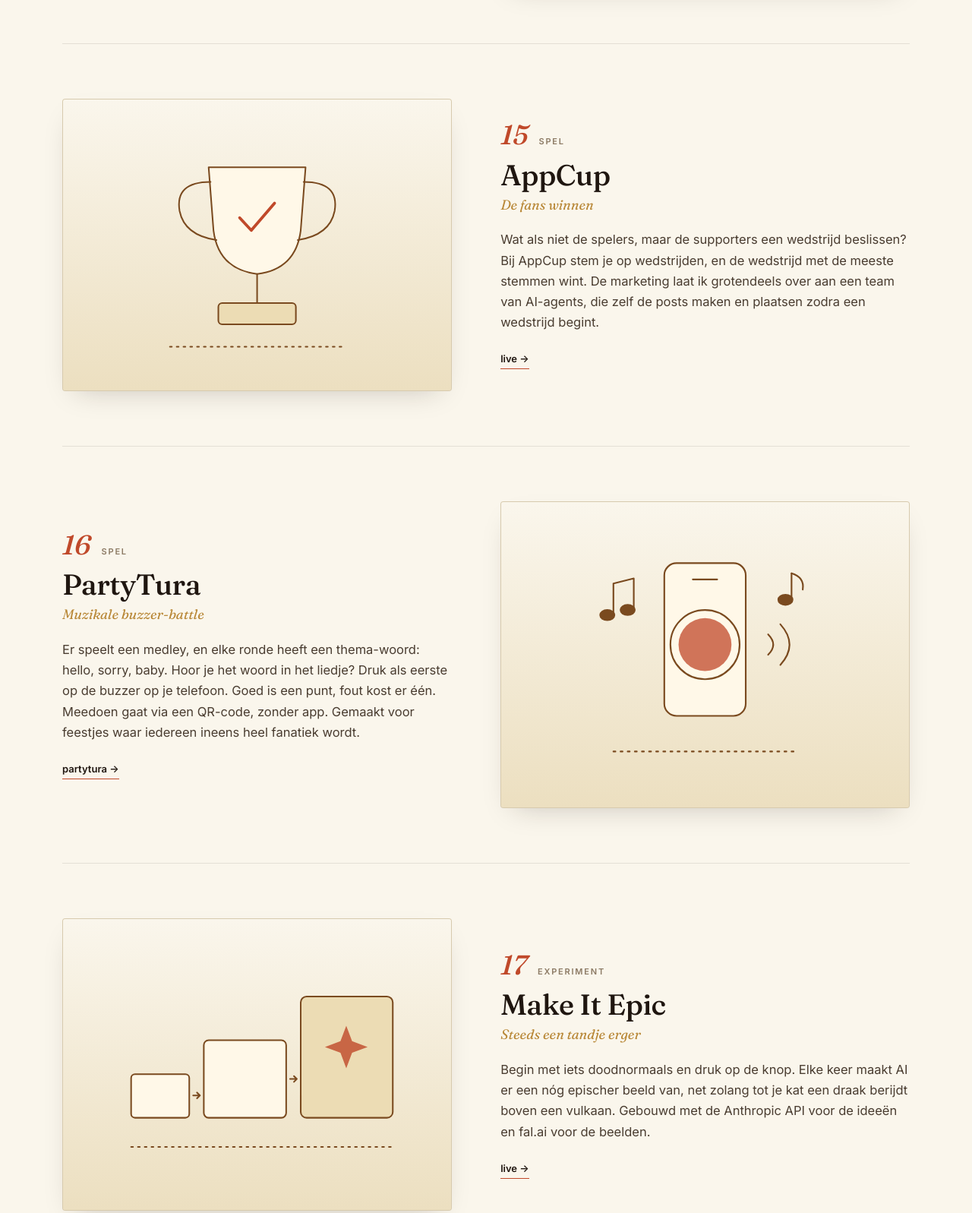
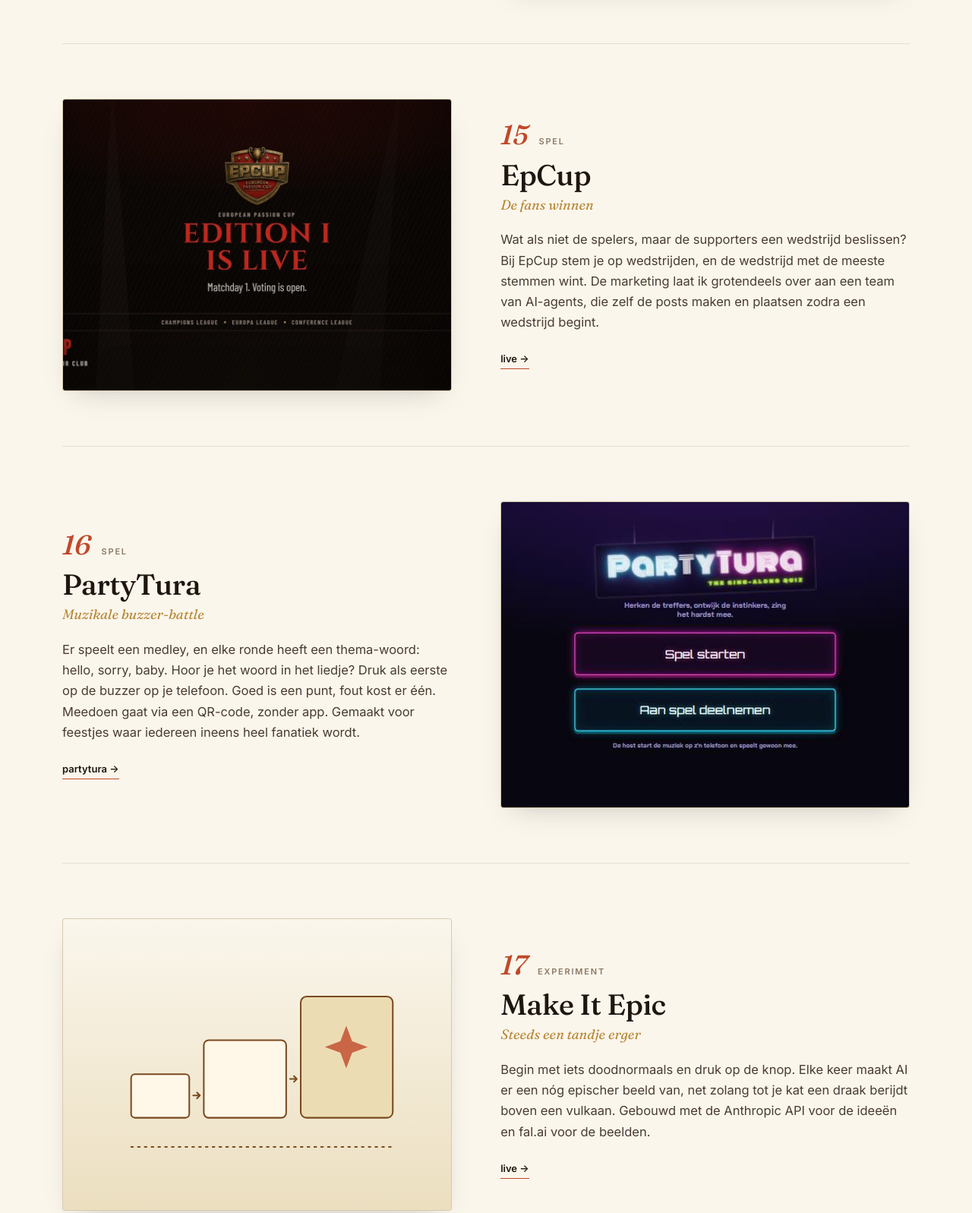
Before and after one commit to joost-prive/via-aventura, a plain HTML site: page index.html in a window 1280 px wide. Shown: the part 8180-9777 px from the top of the page at 76% size. Drawn offline with Linux system fonts and the light colour scheme; no server answers.

Commit message:
Add images for EpCup, PartyTura and SaiteBouwer; rename AppCup to EpCup
Co-Authored-By: Claude Opus 5.5 <noreply@anthropic.com>
Claude-Session: https://claude.ai/code/session_01H62w1mi3nuqJMMyNDkMpyA

```diff
--- a/index.html
+++ b/index.html
@@ -528,28 +528,18 @@
           </div>
         </article>
 
-        <!-- 15 — AppCup -->
+        <!-- 15 — EpCup -->
         <article class="work" data-cat="game">
           <a class="work-media" href="#" data-soon>
-            <svg viewBox="0 0 400 300" class="illustration" preserveAspectRatio="xMidYMid meet">
-              <g stroke="#7a4a1f" fill="none" stroke-width="1.6" stroke-linecap="round" stroke-linejoin="round">
-                <path d="M150 70 L250 70 L245 135 Q240 175 200 180 Q160 175 155 135 Z" fill="#fff8e8"/>
-                <path d="M152 85 Q115 85 120 115 Q125 140 158 145"/>
-                <path d="M248 85 Q285 85 280 115 Q275 140 242 145"/>
-                <line x1="200" y1="180" x2="200" y2="210"/>
-                <rect x="160" y="210" width="80" height="22" rx="4" fill="#ecdcb4"/>
-                <path d="M182 122 l12 13 l24 -28" stroke="#c0492a" stroke-width="3"/>
-                <g stroke-dasharray="2 5"><line x1="110" y1="255" x2="290" y2="255"/></g>
-              </g>
-            </svg>
+            <img src="images/epcup.jpg" alt="EpCup — lanceringsvisual: Edition I is live, stemmen is geopend" loading="lazy" width="1200" height="800"/>
           </a>
           <div class="work-body">
             <p class="work-meta"><span class="work-num">15</span><span class="work-cat">Spel</span></p>
-            <h3>AppCup</h3>
+            <h3>EpCup</h3>
             <p class="work-tag"><em>De fans winnen</em></p>
             <p>
               Wat als niet de spelers, maar de supporters een wedstrijd
-              beslissen? Bij AppCup stem je op wedstrijden, en de wedstrijd
+              beslissen? Bij EpCup stem je op wedstrijden, en de wedstrijd
               met de meeste stemmen wint. De marketing laat ik grotendeels
               over aan een team van AI-agents, die zelf de posts maken en
               plaatsen zodra een wedstrijd begint.
@@ -561,23 +551,7 @@
         <!-- 16 — PartyTura -->
         <article class="work" data-cat="game">
           <a class="work-media" href="https://singsation.jmavandeven.workers.dev" target="_blank" rel="noopener">
-            <svg viewBox="0 0 400 300" class="illustration" preserveAspectRatio="xMidYMid meet">
-              <g stroke="#7a4a1f" fill="none" stroke-width="1.6" stroke-linecap="round" stroke-linejoin="round">
-                <rect x="160" y="60" width="80" height="150" rx="12" fill="#fff8e8"/>
-                <circle cx="200" cy="140" r="26" fill="#c0492a" stroke="none" opacity=".75"/>
-                <circle cx="200" cy="140" r="34"/>
-                <line x1="188" y1="76" x2="212" y2="76"/>
-                <path d="M110 110 L110 80 L130 75 L130 105"/>
-                <ellipse cx="104" cy="111" rx="7" ry="5" fill="#7a4a1f"/>
-                <ellipse cx="124" cy="106" rx="7" ry="5" fill="#7a4a1f"/>
-                <path d="M285 95 L285 70"/>
-                <ellipse cx="279" cy="96" rx="7" ry="5" fill="#7a4a1f"/>
-                <path d="M285 70 Q298 74 296 86"/>
-                <path d="M262 150 Q272 140 262 130"/>
-                <path d="M274 160 Q292 140 274 120"/>
-                <g stroke-dasharray="2 5"><line x1="110" y1="245" x2="290" y2="245"/></g>
-              </g>
-            </svg>
+            <img src="images/partytura.jpg" alt="PartyTura — startscherm met neon-logo en de knoppen Spel starten en Aan spel deelnemen" loading="lazy" width="1200" height="800"/>
           </a>
           <div class="work-body">
             <p class="work-meta"><span class="work-num">16</span><span class="work-cat">Spel</span></p>
@@ -654,21 +628,7 @@
         <!-- 19 — SaiteBouwer -->
         <article class="work" data-cat="tool">
           <a class="work-media" href="https://www.emv-elektrotechniek.nl" target="_blank" rel="noopener">
-            <svg viewBox="0 0 400 300" class="illustration" preserveAspectRatio="xMidYMid meet">
-              <g stroke="#7a4a1f" fill="none" stroke-width="1.6" stroke-linecap="round" stroke-linejoin="round">
-                <rect x="85" y="65" width="200" height="145" rx="8" fill="#fff8e8"/>
-                <line x1="85" y1="88" x2="285" y2="88"/>
-                <circle cx="100" cy="77" r="3" fill="#7a4a1f"/>
-                <circle cx="112" cy="77" r="3" fill="#7a4a1f"/>
-                <rect x="102" y="102" width="80" height="44" rx="3" fill="#ecdcb4" stroke="none"/>
-                <line x1="196" y1="108" x2="266" y2="108"/>
-                <line x1="196" y1="122" x2="256" y2="122"/>
-                <line x1="196" y1="136" x2="262" y2="136"/>
-                <line x1="102" y1="166" x2="266" y2="166" stroke-dasharray="2 5"/>
-                <path d="M240 175 L320 175 Q330 175 330 185 L330 215 Q330 225 320 225 L275 225 L258 240 L262 225 L250 225 Q240 225 240 215 Z" fill="#fff8e8"/>
-                <path d="M255 192 L312 192 M255 207 L298 207" stroke="#c0492a"/>
-              </g>
-            </svg>
+            <img src="images/saitebouwer-emv.jpg" alt="De nieuwe website van EMV Elektrotechniek, gebouwd met SaiteBouwer" loading="lazy" width="1200" height="800"/>
           </a>
           <div class="work-body">
             <p class="work-meta"><span class="work-num">19</span><span class="work-cat">Tool</span></p>
```
Also changed, not shown: images/epcup.jpg (added), images/partytura.jpg (added), images/saitebouwer-emv.jpg (added).
